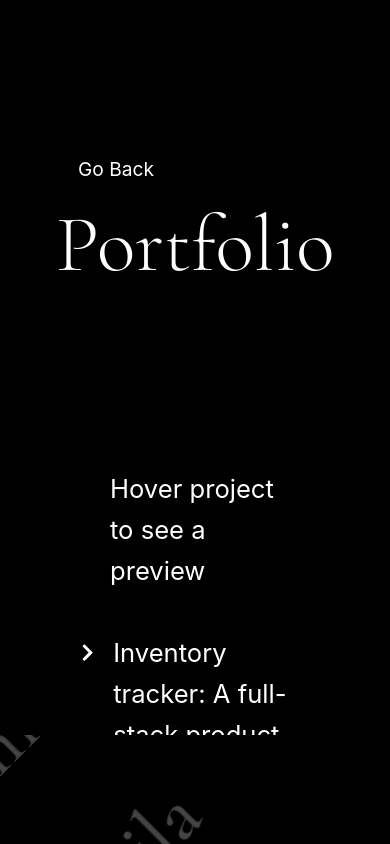
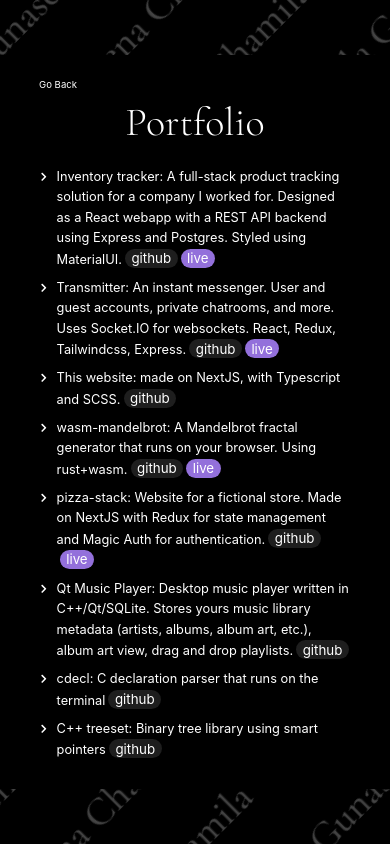
Before and after one commit to merq312/cv-page, a Next.js app: page / in a window 390 px wide. Both pictures are taken after a click on the element "Portfolio". Shown: the top 844 px of the page. Built offline with nearby package versions, Linux system fonts and the light colour scheme.

Commit message:
refactor: responsive layout

```diff
--- a/components/education/Education.module.scss
+++ b/components/education/Education.module.scss
@@ -4,6 +4,10 @@
   width: 50vw;
   font-size: 1.8rem;
   line-height: 1.8;
+
+  @media (max-width: 600px) {
+    width: 80vw;
+  }
 
   h2 {
     text-align: center;
--- a/components/portfolio/Portfolio.module.scss
+++ b/components/portfolio/Portfolio.module.scss
@@ -5,6 +5,11 @@
   height: 60vh;
   font-size: 1.6rem;
   line-height: 1.6;
+
+  @media (max-width: 600px) {
+    width: 80vw;
+    height: 80vh;
+  }
 
   h2 {
     text-align: center;
@@ -47,6 +52,10 @@
     grid-template-columns: 3fr 2fr;
     align-items: center;
 
+    @media (max-width: 1200px) {
+      grid-template-columns: 1fr;
+    }
+
     .null_image {
       aspect-ratio: 2;
 
@@ -59,20 +68,9 @@
       align-self: start;
       margin-top: 10rem;
       margin-left: 2rem;
-    }
-  }
-}
 
-@media (max-width: 1200px) {
-  .portfolio {
-    .projects_primary {
-      ul {
-        grid-row: 2;
-      }
-
-      .img {
-        grid-row: 1;
-        margin-bottom: 1rem;
+      @media (max-width: 1200px) {
+        display: none;
       }
     }
   }
--- a/components/skills/Skills.module.scss
+++ b/components/skills/Skills.module.scss
@@ -5,6 +5,11 @@
   height: 60vh;
   font-size: 1.8rem;
   line-height: 1.6;
+
+  @media (max-width: 600px) {
+    width: 80vw;
+    height: 80vh;
+  }
 
   .list_container {
     display: grid;
--- a/styles/Home.module.scss
+++ b/styles/Home.module.scss
@@ -56,6 +56,13 @@
   display: flex;
   align-items: center;
   width: 150vw;
+
+  @media (max-width: 900px) {
+    width: 200vw;
+  }
+  @media (max-width: 500px) {
+    width: 400vw;
+  }
 }
 
 .card {
@@ -99,8 +106,15 @@
 .marqueeContainer {
   overflow: hidden;
   background-color: black;
-  transform: rotate(-45deg) translateY(-30%);
   font-family: 'Cormorant Garamond', serif;
+  transform: rotate(-45deg) translateY(-35%);
+
+  @media (max-width: 1200px) {
+    transform: rotate(-45deg) translateY(-30%);
+  }
+  @media (max-width: 500px) {
+    transform: rotate(-45deg) translateY(-35%) translateX(0%);
+  }
 
   .marquee {
     white-space: nowrap;
--- a/styles/globals.scss
+++ b/styles/globals.scss
@@ -6,7 +6,23 @@
   margin: 0;
   overflow: hidden;
   font-family: -apple-system, BlinkMacSystemFont, Segoe UI, Roboto, Oxygen,
-    Ubuntu, Cantarell, Fira Sans, Droid Sans, Helvetica Neue, sans-serif;
+  Ubuntu, Cantarell, Fira Sans, Droid Sans, Helvetica Neue, sans-serif;
+
+  @media (max-width: 900px) {
+    font-size: 50%;
+  }
+
+  @media (min-width: 900px) {
+    font-size: 60%;
+  }
+
+  @media (min-width: 1200px) {
+    font-size: 70%;
+  }
+
+  @media (min-width: 1600px) {
+    font-size: 80%;
+  }
 }
 
 a {
@@ -57,17 +73,3 @@
   font-size: 2.5rem;
   white-space: nowrap;
 }
-
-@media (min-width: 1200px) {
-  html,
-  body {
-    font-size: 70%;
-  }
-}
-
-@media (min-width: 1600px) {
-  html,
-  body {
-    font-size: 85%;
-  }
-}
```
